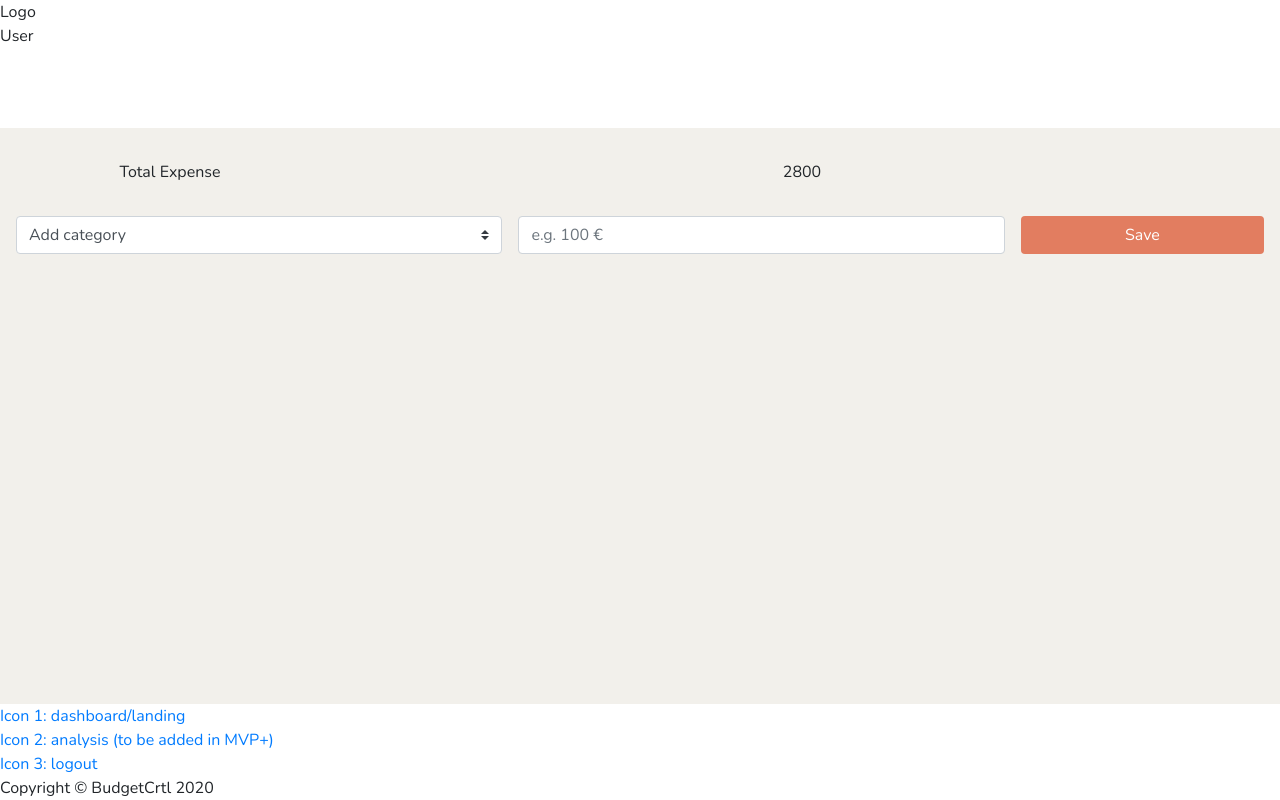
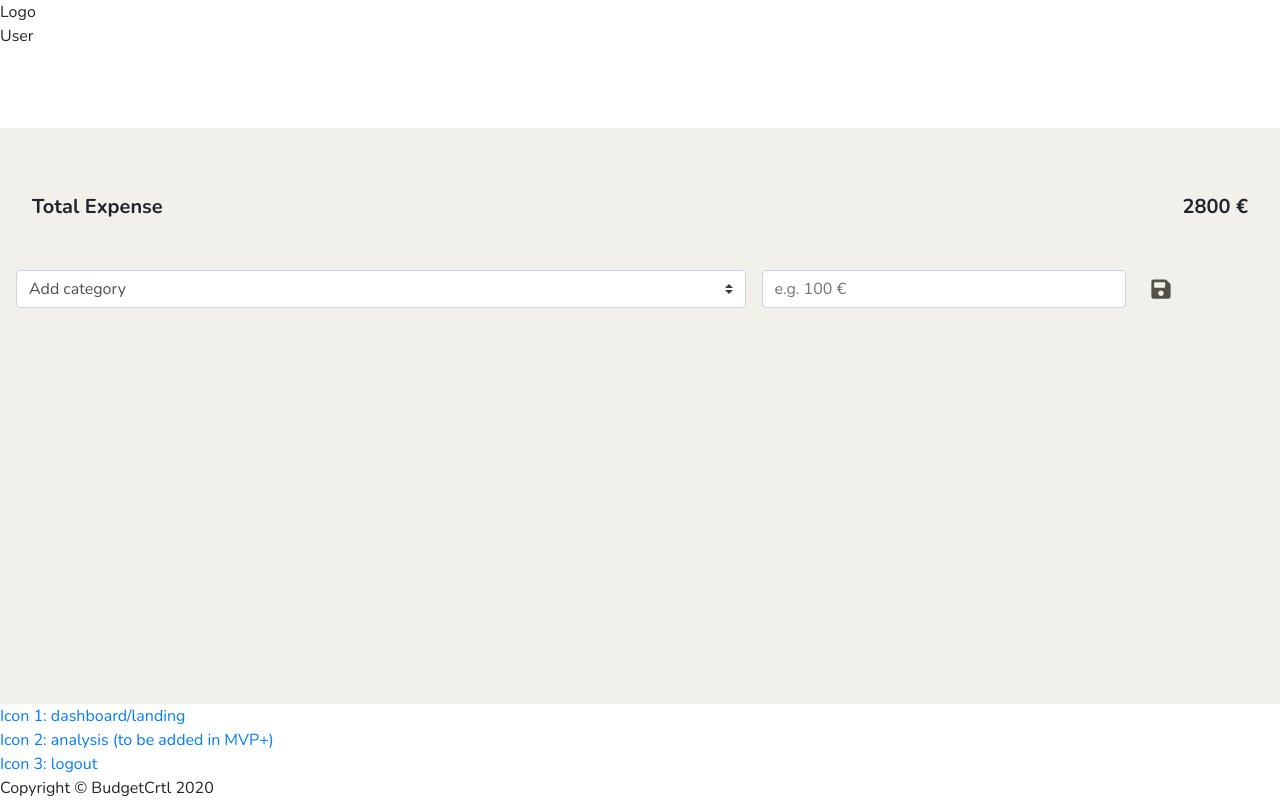
Before and after one commit to BCH-REACT20S-Project-1-Group-2/BCH-REACT20S-Project-1-Group-2.github.io, a React (Create React App) app in the folder frontend/: page /expense in a window 1280 px wide. Built offline with nearby package versions, Linux system fonts and the light colour scheme.

Commit message:
Changes made as per 1st reviewer Vesa, 1 suggested change, still pending

```diff
--- a/frontend/src/components/ExpenseList.js
+++ b/frontend/src/components/ExpenseList.js
@@ -1,12 +1,9 @@
 import React from "react";
 import { Form, Button } from "react-bootstrap";
-import "../styles/Expenses.css";
+import { FaSave } from "react-icons/fa";
+import "../styles/ExpenseList.css";
 
 class ExpenseList extends React.Component {
-  constructor(props) {
-    super(props);
-    this.state = { type: props.type };
-  }
   render() {
     return (
       <>
@@ -20,7 +17,10 @@ class ExpenseList extends React.Component {
               <option>Insurance</option>
             </Form.Control>
             <Form.Control type="number" placeholder="e.g. 100 €" step=".01" />
-            <Button variant="primary">Save</Button>
+            <label>
+              <FaSave className="SaveIcon" />
+              <Button id="SaveButton" variant="primary"></Button>
+            </label>
           </Form.Group>
         </Form>
       </>
--- a/frontend/src/components/ExpensePage.js
+++ b/frontend/src/components/ExpensePage.js
@@ -3,17 +3,16 @@ import Header from "./Header";
 import ExpensePresentation from "./ExpensePresentation";
 import ExpenseList from "./ExpenseList";
 import Footer from "./Footer";
-import "../styles/Expenses.css";
+import "../styles/ExpensePage.css";
 
 function Expense() {
   return (
-    <div className="expense">
+    <div className="ExpensePage">
       <Header />
-      <div className="bcg">
+      <div className="main">
         <ExpensePresentation />
         <ExpenseList type="expenses" />
       </div>
-
       <Footer />
     </div>
   );
--- a/frontend/src/components/ExpensePresentation.js
+++ b/frontend/src/components/ExpensePresentation.js
@@ -1,16 +1,16 @@
 import React from "react";
-import "../styles/Expenses.css";
+import "../styles/ExpensePresentation.css";
 
 class ExpensePresentation extends React.Component {
   constructor(props) {
     super(props);
     this.state = {
-      expenses: 2800,
+      expenses: "2800 €",
     };
   }
   render() {
     return (
-      <div className="expPres">
+      <div className="ExpensePresentation">
         <div>Total Expense</div>
         <div>{this.state.expenses}</div>
       </div>
--- /dev/null
+++ b/frontend/src/styles/ExpenseList.css
@@ -0,0 +1,17 @@
+.expenseform{
+    display: grid;
+    height: 100%;
+    grid-template-columns: 6fr 3fr 1fr;
+    grid-gap: 1rem;
+    padding: 1rem;
+}
+
+.SaveIcon{
+    font-size: 22px;
+    color: #545149;
+    margin: 8px;
+}
+
+#SaveButton{
+    display: none;
+}
--- /dev/null
+++ b/frontend/src/styles/ExpensePage.css
@@ -0,0 +1,10 @@
+.ExpensePage{
+    height:100vh;
+    display: grid;
+    grid-template-rows: 2fr 9fr 1fr;
+    margin: 0 auto;
+}
+
+.main{
+    background-color: var(--primary-bg-color);
+}
--- /dev/null
+++ b/frontend/src/styles/ExpensePresentation.css
@@ -0,0 +1,10 @@
+
+.ExpensePresentation{
+    display: flex;
+    justify-content: space-between;
+    margin: 2rem;
+    margin-top: 4rem;
+    text-align: center;
+    font-weight: 600;
+    font-size: 20px;
+}
--- a/frontend/src/styles/Expenses.css
+++ /dev/null
@@ -1,35 +0,0 @@
-.expense{
-    height:100vh;
-    display: grid;
-    grid-template-rows: 2fr 9fr 1fr;
-    /* max-width: 500px; */
-    margin: 0 auto;
-
-}
-
-.bcg{
-    background-color: var(--primary-bg-color);
-}
-
-.expenseform{
-    display: grid;
-    height: 25vh;
-    grid-template-columns: 2fr 2fr 1fr;
-    grid-gap: 1rem;
-    padding: 1rem;
-}
-
-button{
-    height: 38px !important;
-    background-color: var(--secondary-color) !important;
-    border: none !important;
-}
-
-.expPres{
-    display: grid;
-    grid-template-columns: 3fr 9fr;
-    grid-gap: 1rem;
-    padding: 1rem;
-    padding-top: 2rem;
-    text-align: center;
-}
```
Also changed, not shown: 1 other file (tests, documents, lock files or other folders).
